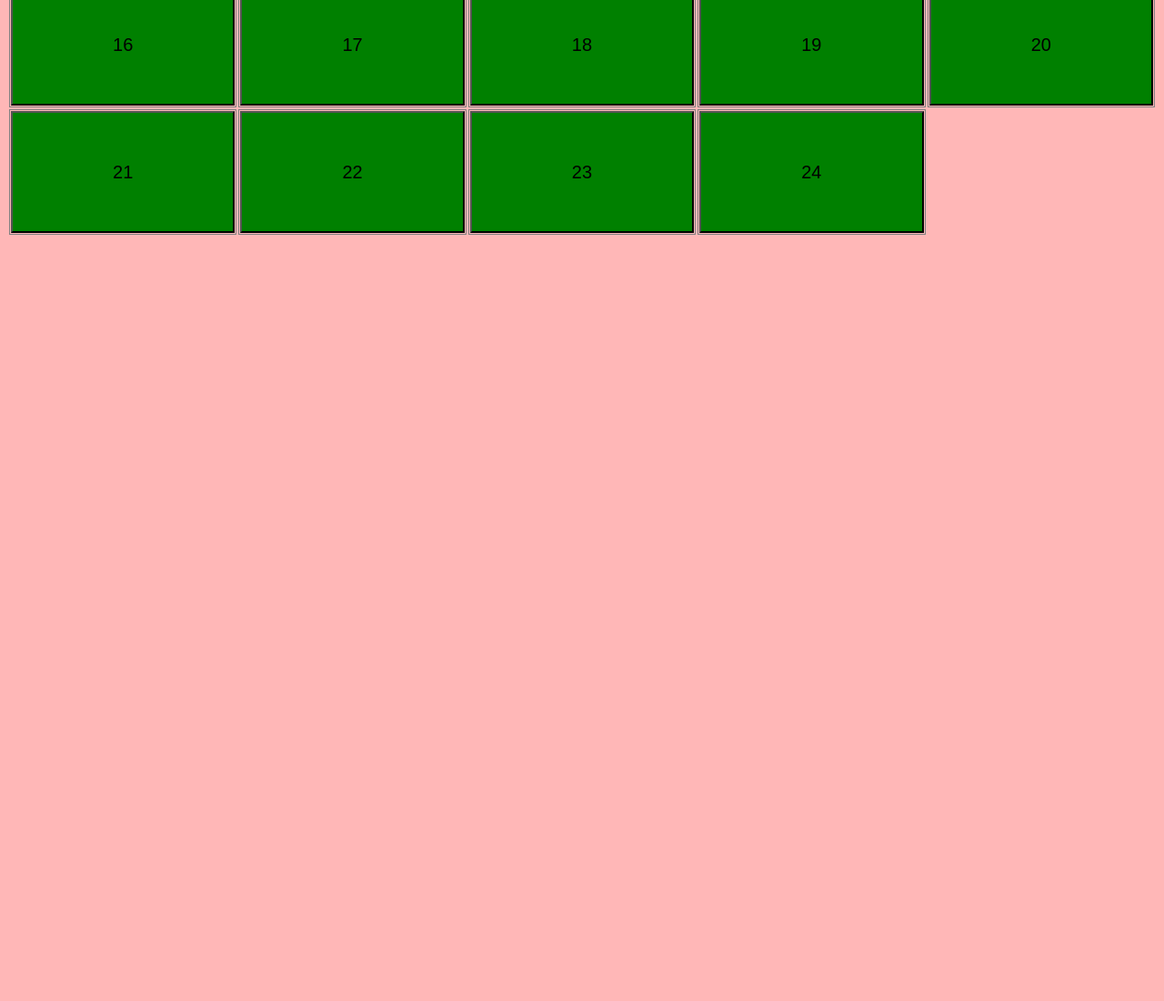
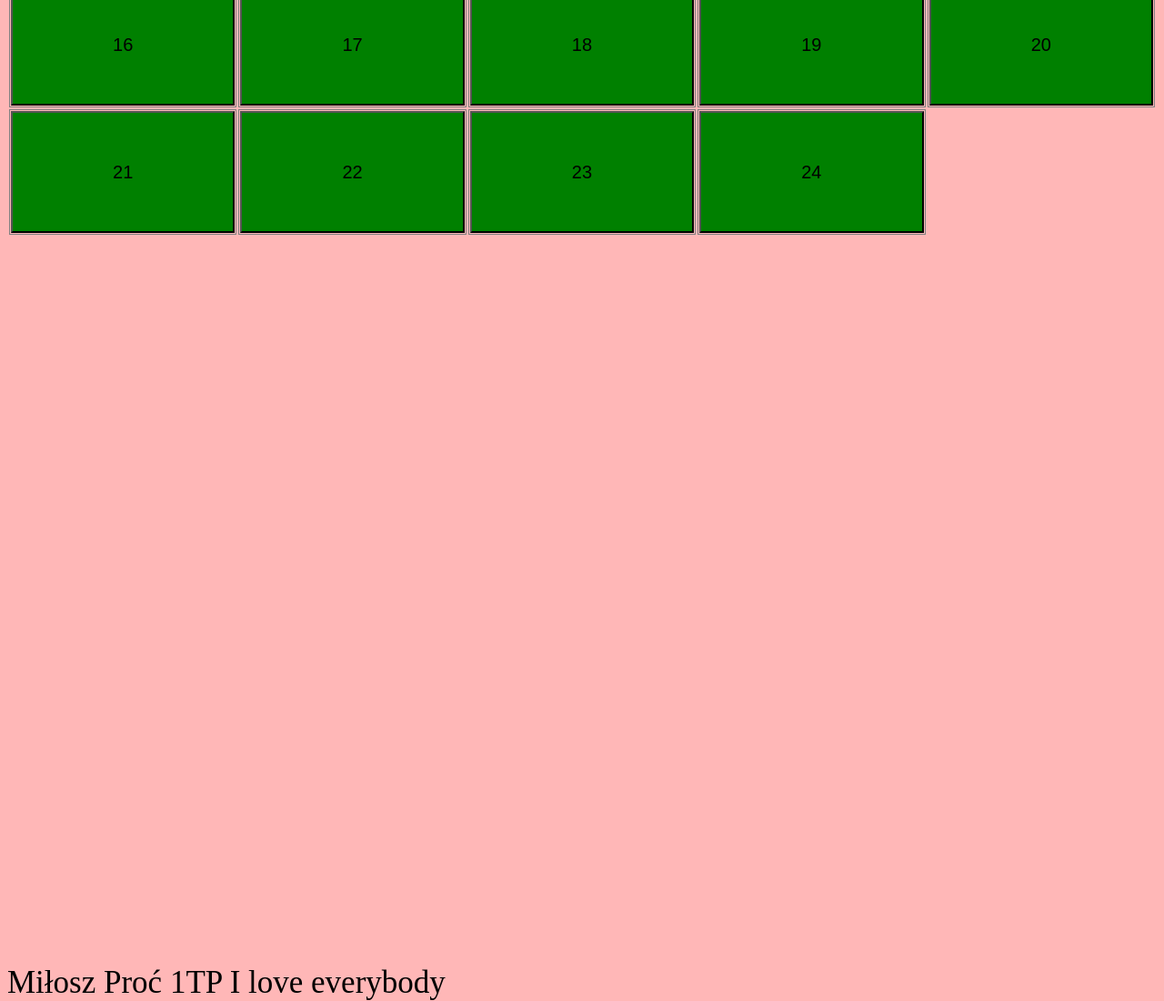
Before and after one commit to milkogamer/06KALENDARZ, a plain HTML site: page index.html in a window 1280 px wide. Shown: the part 527-1627 px from the top of the page at 91% size. Before the commit the page ends 800 px from the top, so only its background shows below. Drawn offline with Linux system fonts and the light colour scheme.

Commit message:
Update index.html

```diff
--- a/index.html
+++ b/index.html
@@ -102,6 +102,9 @@
 	</tr>
 
     </table>
+	 <footer>
+        Miłosz Proć 1TP I love everybody
+    </footer>
 
 </body>
 </html>
```
